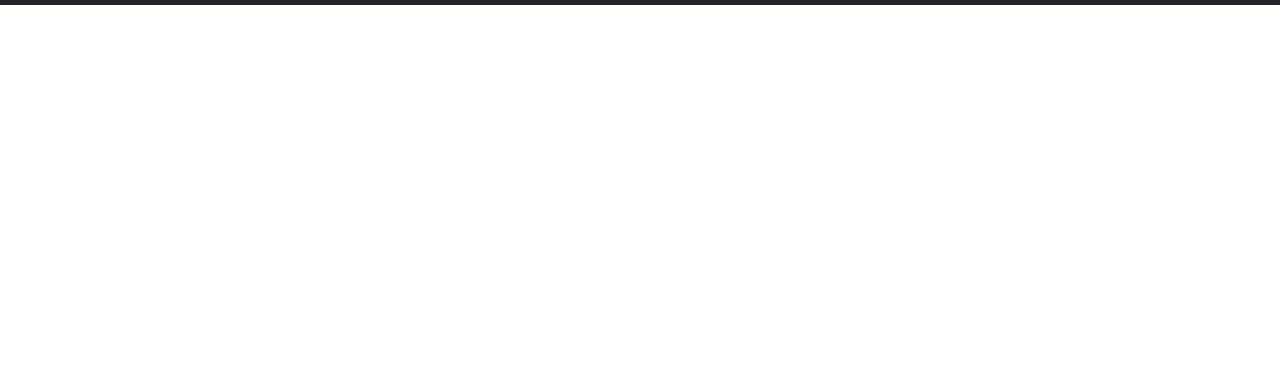
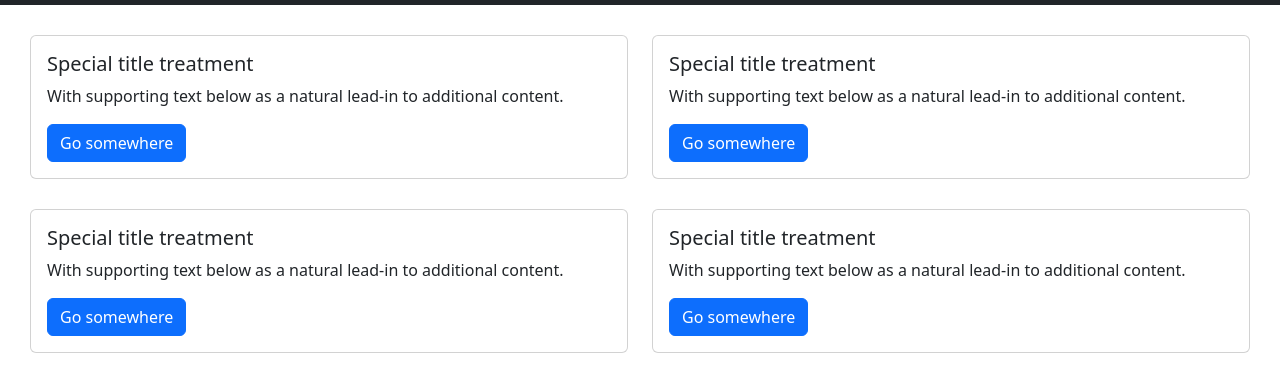
Before and after one commit to nagaDeveloper/my_portfolio, a plain HTML site: page projects.html in a window 1280 px wide. Shown: the part 51-442 px from the top of the page. Drawn offline with nearby package versions, Linux system fonts and the light colour scheme.

Commit message:
added projects page

```diff
--- a/projects.html
+++ b/projects.html
@@ -45,6 +45,60 @@
         </div>
       </div>
     </nav>
+    <div style="padding: 30px">
+      <div class="row" style="padding-bottom: 30px">
+        <div class="col-sm-6">
+          <div class="card">
+            <div class="card-body">
+              <h5 class="card-title">Special title treatment</h5>
+              <p class="card-text">
+                With supporting text below as a natural lead-in to additional
+                content.
+              </p>
+              <a href="#" class="btn btn-primary">Go somewhere</a>
+            </div>
+          </div>
+        </div>
+        <div class="col-sm-6">
+          <div class="card">
+            <div class="card-body">
+              <h5 class="card-title">Special title treatment</h5>
+              <p class="card-text">
+                With supporting text below as a natural lead-in to additional
+                content.
+              </p>
+              <a href="#" class="btn btn-primary">Go somewhere</a>
+            </div>
+          </div>
+        </div>
+      </div>
+      <div class="row" style="padding-bottom: 30px">
+        <div class="col-sm-6">
+          <div class="card">
+            <div class="card-body">
+              <h5 class="card-title">Special title treatment</h5>
+              <p class="card-text">
+                With supporting text below as a natural lead-in to additional
+                content.
+              </p>
+              <a href="#" class="btn btn-primary">Go somewhere</a>
+            </div>
+          </div>
+        </div>
+        <div class="col-sm-6">
+          <div class="card">
+            <div class="card-body">
+              <h5 class="card-title">Special title treatment</h5>
+              <p class="card-text">
+                With supporting text below as a natural lead-in to additional
+                content.
+              </p>
+              <a href="#" class="btn btn-primary">Go somewhere</a>
+            </div>
+          </div>
+        </div>
+      </div>
+    </div>
     <script
       src="https://cdn.jsdelivr.net/npm/bootstrap@5.3.3/dist/js/bootstrap.bundle.min.js"
       integrity="sha384-YvpcrYf0tY3lHB60NNkmXc5s9fDVZLESaAA55NDzOxhy9GkcIdslK1eN7N6jIeHz"
--- a/styles/index.css
+++ b/styles/index.css
@@ -20,3 +20,7 @@ body{
     font-size: 4em;
     font-weight: 500;
 }
+
+.pad{
+    padding: 10px;
+}
```
